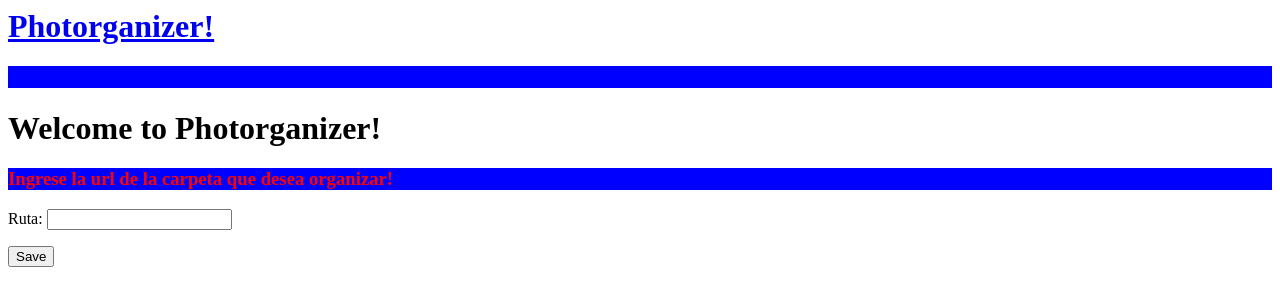
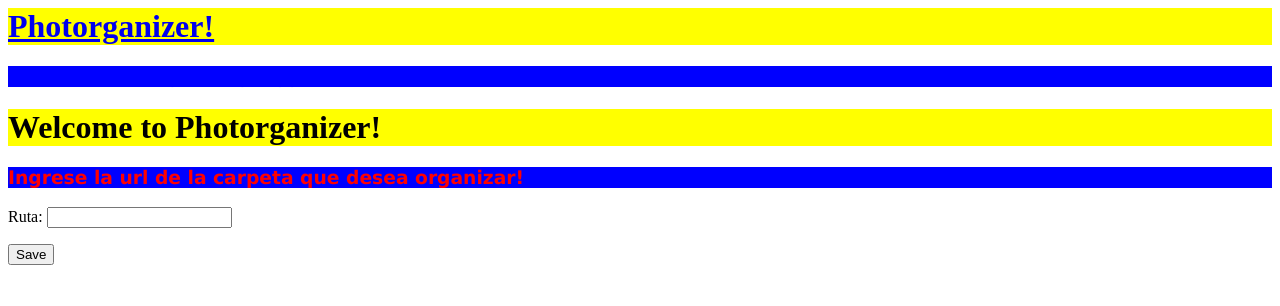
Before and after one commit to sofide/photorganizer, a Django app: page / in a window 1280 px wide. Shown: the top 306 px of the page. Run offline with Django 3.2, Linux system fonts and the light colour scheme; data that the repository does not hold is empty.

Commit message:
ajustado tamaño foto

```diff
--- a/photo/templates/photo/basephoto.html
+++ b/photo/templates/photo/basephoto.html
@@ -3,7 +3,7 @@
 <html>
   <head>
     <title>Photorganizer!</title>
-    <link type="text/css" rel="stylesheet" href="{% static 'css/photo.css' %}">
+    <link type="text/css" rel="stylesheet" href="{% static 'css/photo.css' %}?{% now "U" %}"/>
   </head>
   <body>
     <div class="page-header">
--- a/static/css/photo.css
+++ b/static/css/photo.css
@@ -1,4 +1,19 @@
 h3 {
   color: red;
   background: blue;
+  font-family: Verdana;
+
 }
+
+h1 {
+  background: yellow;
+}
+
+.error {
+  background: pink;
+}
+
+img {
+  max-width: 100%;
+  height: auto;
+}
```
Also changed, not shown: photo/static/css/photo.css (+12 -0 lines).
